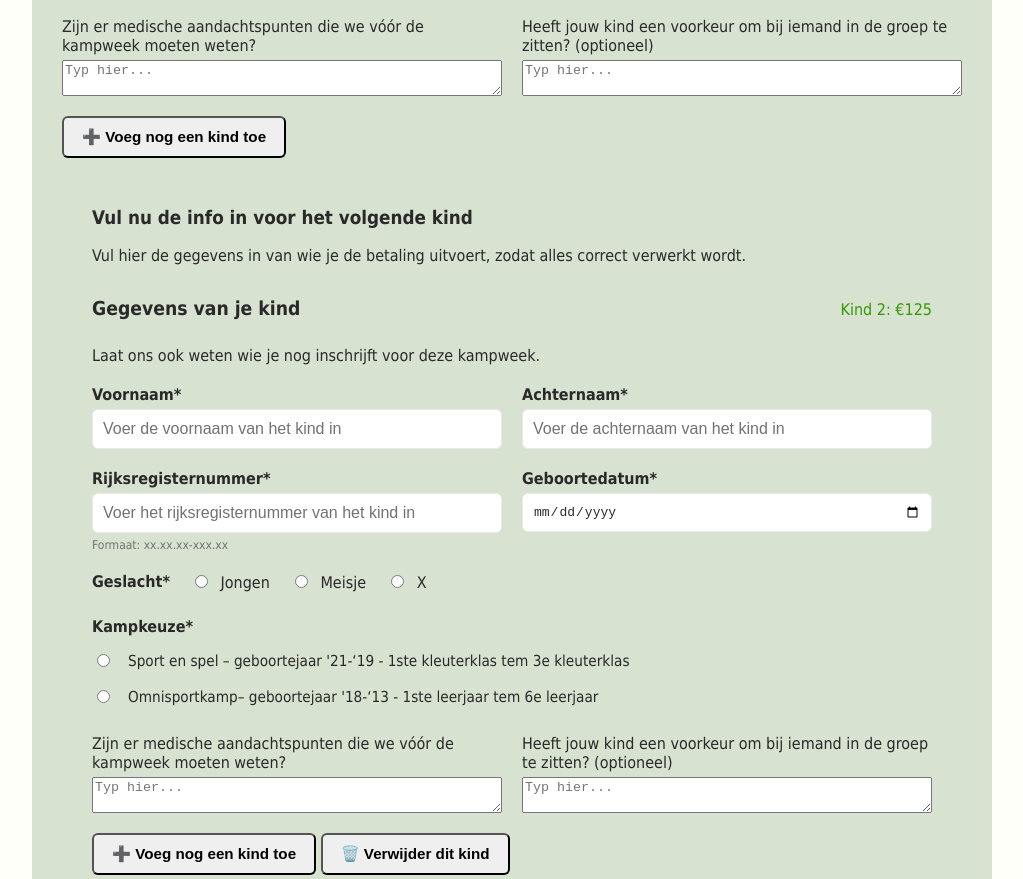
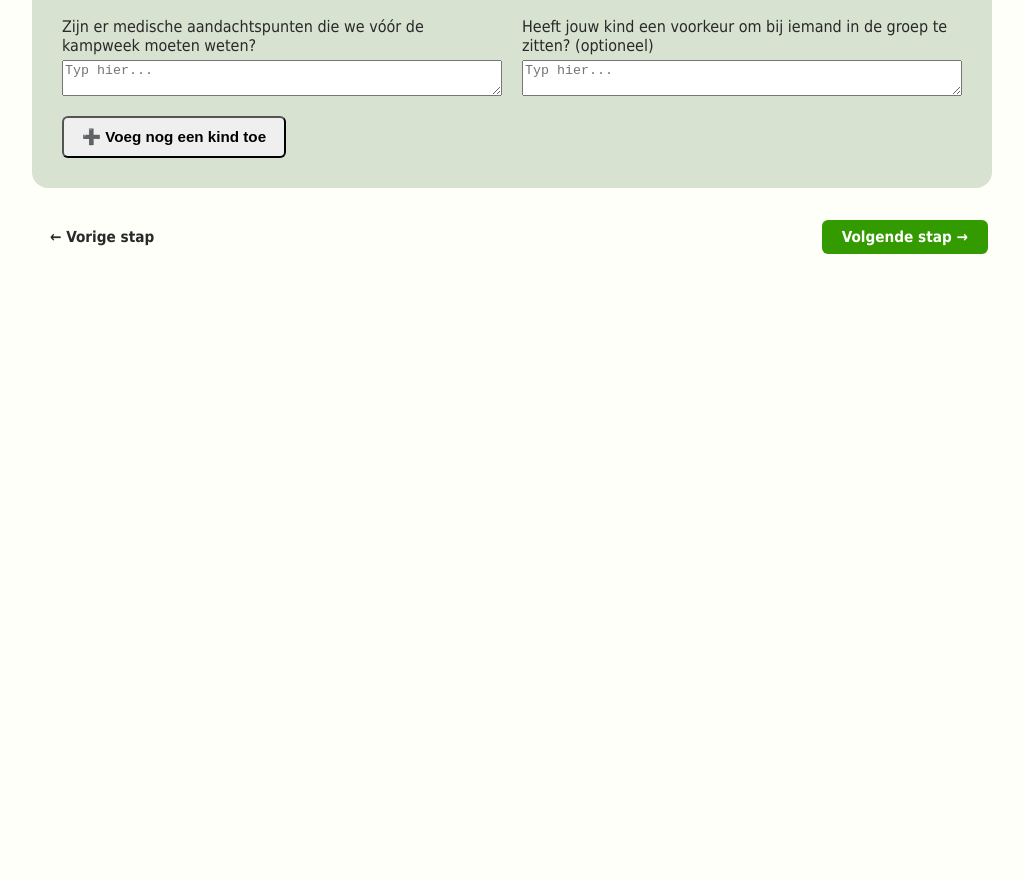
Before and after one commit to YasminKhawaja/projectweek-Green-Puffins-form, a plain HTML site: page kind.html in a window 1280 px wide. Shown: the part 687-1566 px from the top of the page, without its empty margins (128-1151 px from the left). After the commit the page ends 983 px from the top, so only its background shows below. Drawn offline with Linux system fonts and the light colour scheme.

Commit message:
javascript weggehaald

```diff
--- a/kind.html
+++ b/kind.html
@@ -30,13 +30,6 @@
 
       <!-- Formulier kind 1 -->
       <section class="form-step">
-        <!-- <div class="form-header">
-          <h2>Gegevens van je kind</h2>
-          <span class="kind-prijs">Kind 1: €135</span>
-        </div>
-        <p class="form-instructions">
-          Vul hier de gegevens in van het kind dat je wil inschrijven.
-        </p> -->
         <div class="form-header">
           <h2 class="form-title">Gegevens van je kind</h2>
           <span class="kind-prijs">Kind 1: €135</span>
@@ -101,18 +94,6 @@
           <label><input type="radio" name="geslacht" value="x" /> X</label>
         </div>
 
-        <!-- <div class="form-row kampkeuze-select">
-          <label>Kampkeuze*</label>
-          <label
-            ><input type="radio" name="kampkeuze" value="spel" /> Sport en spel
-            – geboortejaar '21-‘19 - 1ste kleuterklas tem 3e kleuterklas</label
-          >
-          <label
-            ><input type="radio" name="kampkeuze" value="omni" /> Omnisportkamp
-            – geboortejaar '18-‘13 - 1ste leerjaar tem 6e leerjaar</label
-          >
-        </div> -->
-
         <div class="form-row kampkeuze-select">
           <label><strong>Kampkeuze*</strong></label>
 
@@ -158,160 +139,140 @@
           </div>
         </div>
 
+        <div id="children-container">
+          <!-- Hier worden de kindblokken toegevoegd -->
+        </div>
+
         <div class="form-add-button">
-          <button type="button" class="btn add-kind">
+          <button type="button" class="btn add-kind" id="add-kind-btn">
             ➕ Voeg nog een kind toe
           </button>
         </div>
-
-        <!-- EXTRA KIND 2 -->
-        <section class="form-step extra-kind">
-          <div class="extra-kind-header">
-            <h3>Vul nu de info in voor het volgende kind</h3>
-            <p>
-              Vul hier de gegevens in van wie je de betaling uitvoert, zodat
-              alles correct verwerkt wordt.
-            </p>
-          </div>
-
-          <div class="form-header">
-            <h2>Gegevens van je kind</h2>
-            <span class="kind-prijs">Kind 2: €125</span>
-          </div>
-
-          <p class="form-instructions">
-            Laat ons ook weten wie je nog inschrijft voor deze kampweek.
-          </p>
-
-          <div class="form-row">
-            <div class="form-group">
-              <label for="kind2-voornaam"><strong>Voornaam*</strong></label>
-              <input
-                type="text"
-                id="kind2-voornaam"
-                name="kind2-voornaam"
-                placeholder="Voer de voornaam van het kind in"
-              />
-            </div>
-            <div class="form-group">
-              <label for="kind2-achternaam"><strong>Achternaam*</strong></label>
-              <input
-                type="text"
-                id="kind2-achternaam"
-                name="kind2-achternaam"
-                placeholder="Voer de achternaam van het kind in"
-              />
-            </div>
-          </div>
-
-          <div class="form-row">
-            <div class="form-group">
-              <label for="kind2-rrn"
-                ><strong>Rijksregisternummer*</strong></label
-              >
-              <input
-                type="text"
-                id="kind2-rrn"
-                name="kind2-rrn"
-                placeholder="Voer het rijksregisternummer van het kind in"
-              />
-              <small>Formaat: xx.xx.xx-xxx.xx</small>
-            </div>
-            <div class="form-group">
-              <label for="kind2-geboortedatum"
-                ><strong>Geboortedatum*</strong></label
-              >
-              <input
-                type="date"
-                id="kind2-geboortedatum"
-                name="kind2-geboortedatum"
-                placeholder="DD/MM/YYYY"
-              />
-            </div>
-          </div>
-
-          <div class="form-row gender-select">
-            <label><strong>Geslacht*</strong></label>
-            <label
-              ><input type="radio" name="kind2-geslacht" value="jongen" />
-              Jongen</label
-            >
-            <label
-              ><input type="radio" name="kind2-geslacht" value="meisje" />
-              Meisje</label
-            >
-            <label
-              ><input type="radio" name="kind2-geslacht" value="x" /> X</label
-            >
-          </div>
-
-          <div class="form-row kampkeuze-select">
-            <label><strong>Kampkeuze*</strong></label>
-            <div class="kampkeuze-option">
-              <input
-                type="radio"
-                id="kamp2-spel"
-                name="kind2-kampkeuze"
-                value="spel"
-              />
-              <label for="kamp2-spel"
-                >Sport en spel – geboortejaar '21-‘19 - 1ste kleuterklas tem 3e
-                kleuterklas</label
-              >
-            </div>
-            <div class="kampkeuze-option">
-              <input
-                type="radio"
-                id="kamp2-omni"
-                name="kind2-kampkeuze"
-                value="omni"
-              />
-              <label for="kamp2-omni"
-                >Omnisportkamp– geboortejaar '18-‘13 - 1ste leerjaar tem 6e
-                leerjaar</label
-              >
-            </div>
-          </div>
-
-          <div class="form-row">
-            <div class="form-group">
-              <label for="kind2-medisch"
-                >Zijn er medische aandachtspunten die we vóór de kampweek moeten
-                weten?</label
-              >
-              <textarea
-                id="kind2-medisch"
-                name="kind2-medisch"
-                placeholder="Typ hier..."
-              ></textarea>
-            </div>
-            <div class="form-group">
-              <label for="kind2-voorkeur"
-                >Heeft jouw kind een voorkeur om bij iemand in de groep te
-                zitten? (optioneel)</label
-              >
-              <textarea
-                id="kind2-voorkeur"
-                name="kind2-voorkeur"
-                placeholder="Typ hier..."
-              ></textarea>
-            </div>
-          </div>
-
-          <div class="form-add-remove">
-            <button type="button" class="btn add-kind">
-              ➕ Voeg nog een kind toe
-            </button>
-            <button type="button" class="btn remove-kind">
-              🗑️ Verwijder dit kind
-            </button>
-          </div>
-        </section>
       </section>
       <div class="form-navigation">
         <a href="index.html" class="btn back">← Vorige stap</a>
         <a href="overzicht.html" class="btn next">Volgende stap →</a>
       </div>
     </main>
+
+    <template id="kind-template">
+      <div class="kind-block">
+        <div class="form-header">
+          <h2 class="form-title">Gegevens van je kind</h2>
+          <span class="kind-prijs">Kind X: €XXX</span>
+        </div>
+        <!-- Hier plak je de volledige kind-form fields -->
+        <button type="button" class="btn remove-kind">
+          Verwijder dit kind
+        </button>
+      </div>
+    </template>
+    <!-- <script>
+      class ChildManager {
+        constructor(containerId, buttonId) {
+          this.container = document.getElementById(containerId);
+          this.addButton = document.getElementById(buttonId);
+          this.counter = 0;
+          this.init();
+        }
+
+        init() {
+          this.addButton.addEventListener("click", () => this.addChild());
+          this.addChild(); // Voeg standaard 1 kind toe bij start
+        }
+
+        addChild() {
+          this.counter++;
+          const prijs = this.counter === 1 ? 135 : 125;
+          const childId = `kind-${this.counter}`;
+
+          const section = document.createElement("section");
+          section.classList.add("form-step", "kind-block");
+          section.setAttribute("data-id", this.counter);
+
+          section.innerHTML = `
+        <div class="form-header">
+          <h2 class="form-title">Gegevens van je kind</h2>
+          <span class="kind-prijs">Kind ${this.counter}: €${prijs}</span>
+        </div>
+        <p class="form-instructions">
+          Vul hier de gegevens in van het kind dat je wil inschrijven.
+        </p>
+
+        <div class="form-row">
+          <div class="form-group">
+            <label for="${childId}-voornaam"><strong>Voornaam*</strong></label>
+            <input type="text" id="${childId}-voornaam" name="${childId}-voornaam" placeholder="Voornaam kind ${this.counter}" />
+          </div>
+          <div class="form-group">
+            <label for="${childId}-achternaam"><strong>Achternaam*</strong></label>
+            <input type="text" id="${childId}-achternaam" name="${childId}-achternaam" placeholder="Achternaam kind ${this.counter}" />
+          </div>
+        </div>
+
+        <div class="form-row">
+          <div class="form-group">
+            <label for="${childId}-rrn"><strong>Rijksregisternummer*</strong></label>
+            <input type="text" id="${childId}-rrn" name="${childId}-rrn" placeholder="xx.xx.xx-xxx.xx" />
+            <small>Formaat: xx.xx.xx-xxx.xx</small>
+          </div>
+          <div class="form-group">
+            <label for="${childId}-geboortedatum"><strong>Geboortedatum*</strong></label>
+            <input type="date" id="${childId}-geboortedatum" name="${childId}-geboortedatum" />
+          </div>
+        </div>
+
+        <div class="form-row gender-select">
+          <label><strong>Geslacht*</strong></label>
+          <label><input type="radio" name="${childId}-geslacht" value="jongen" /> Jongen</label>
+          <label><input type="radio" name="${childId}-geslacht" value="meisje" /> Meisje</label>
+          <label><input type="radio" name="${childId}-geslacht" value="x" /> X</label>
+        </div>
+
+        <div class="form-row kampkeuze-select">
+          <label><strong>Kampkeuze*</strong></label>
+          <div class="kampkeuze-option">
+            <input type="radio" id="${childId}-spel" name="${childId}-kampkeuze" value="spel" />
+            <label for="${childId}-spel">Sport en spel – geboortejaar '21-‘19 - 1ste kleuterklas tem 3e kleuterklas</label>
+          </div>
+          <div class="kampkeuze-option">
+            <input type="radio" id="${childId}-omni" name="${childId}-kampkeuze" value="omni" />
+            <label for="${childId}-omni">Omnisportkamp – geboortejaar '18-‘13 - 1ste leerjaar tem 6e leerjaar</label>
+          </div>
+        </div>
+
+        <div class="form-row">
+          <div class="form-group">
+            <label for="${childId}-medisch">Medische aandachtspunten</label>
+            <textarea id="${childId}-medisch" name="${childId}-medisch" placeholder="Typ hier..."></textarea>
+          </div>
+          <div class="form-group">
+            <label for="${childId}-voorkeur">Groepsvoorkeur (optioneel)</label>
+            <textarea id="${childId}-voorkeur" name="${childId}-voorkeur" placeholder="Typ hier..."></textarea>
+          </div>
+        </div>
+
+        <div class="form-add-remove">
+          <button type="button" class="btn remove-kind">🗑️ Verwijder dit kind</button>
+        </div>
+      `;
+
+          section
+            .querySelector(".remove-kind")
+            .addEventListener("click", () => {
+              this.container.removeChild(section);
+              // optioneel: hernummer de titels na verwijderen
+            });
+
+          this.container.appendChild(section);
+        }
+      }
+
+      document.addEventListener("DOMContentLoaded", () => {
+        new ChildManager("children-container", "add-kind-btn");
+      });
+    </script>
+
+    <script type="module" src="kindbeheer.js"></script> -->
   </body>
 </html>
--- a/style.css
+++ b/style.css
@@ -941,3 +941,16 @@ body.thankyou-body {
   font-weight: bold;
   border-radius: 4px;
 }
+
+.kind-block::before {
+  content: "Vul nu de info in voor het volgende kind";
+  display: block;
+  background-color: #31772c;
+  color: white;
+  font-weight: bold;
+  padding: 12px 16px;
+  font-size: 16px;
+  border-top-left-radius: 8px;
+  border-top-right-radius: 8px;
+  margin-top: 40px;
+}
```
Also changed, not shown: overzicht.html (+2 -2 lines).
